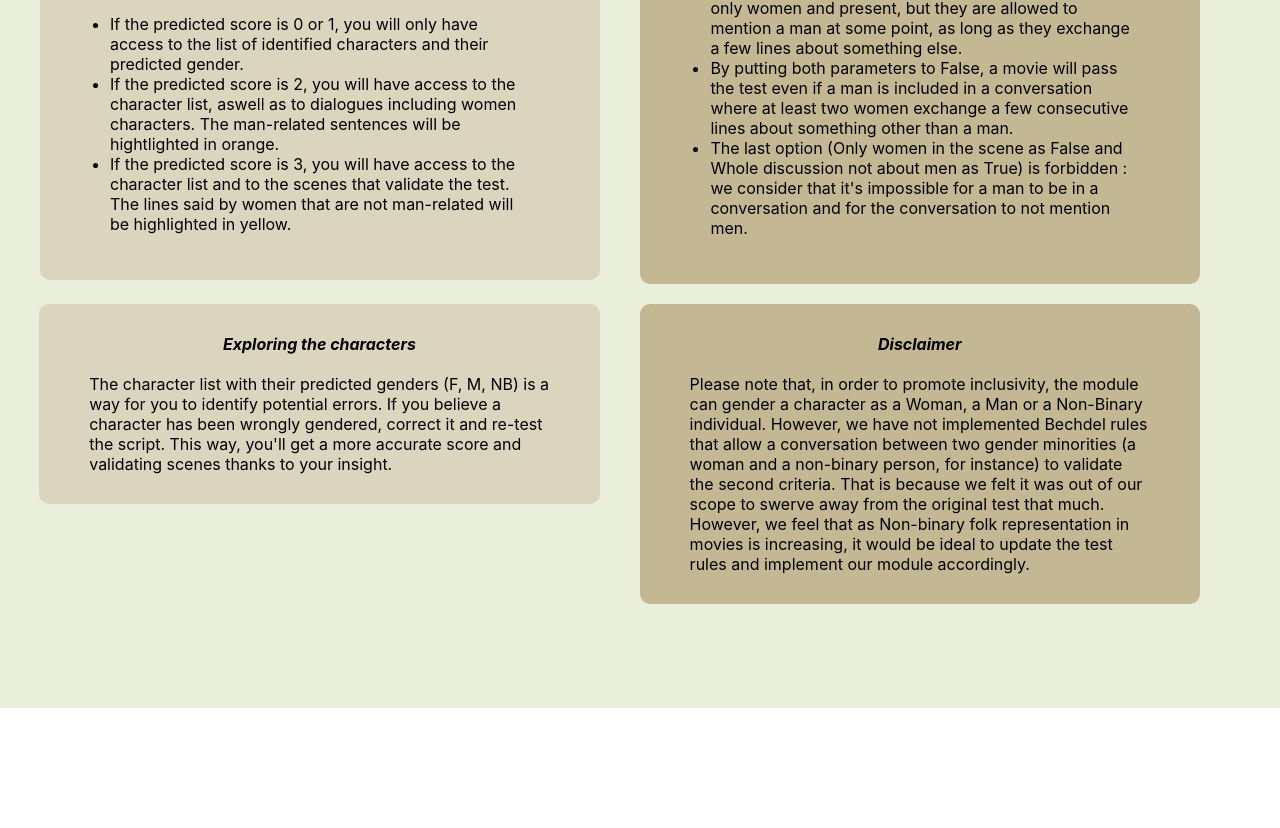
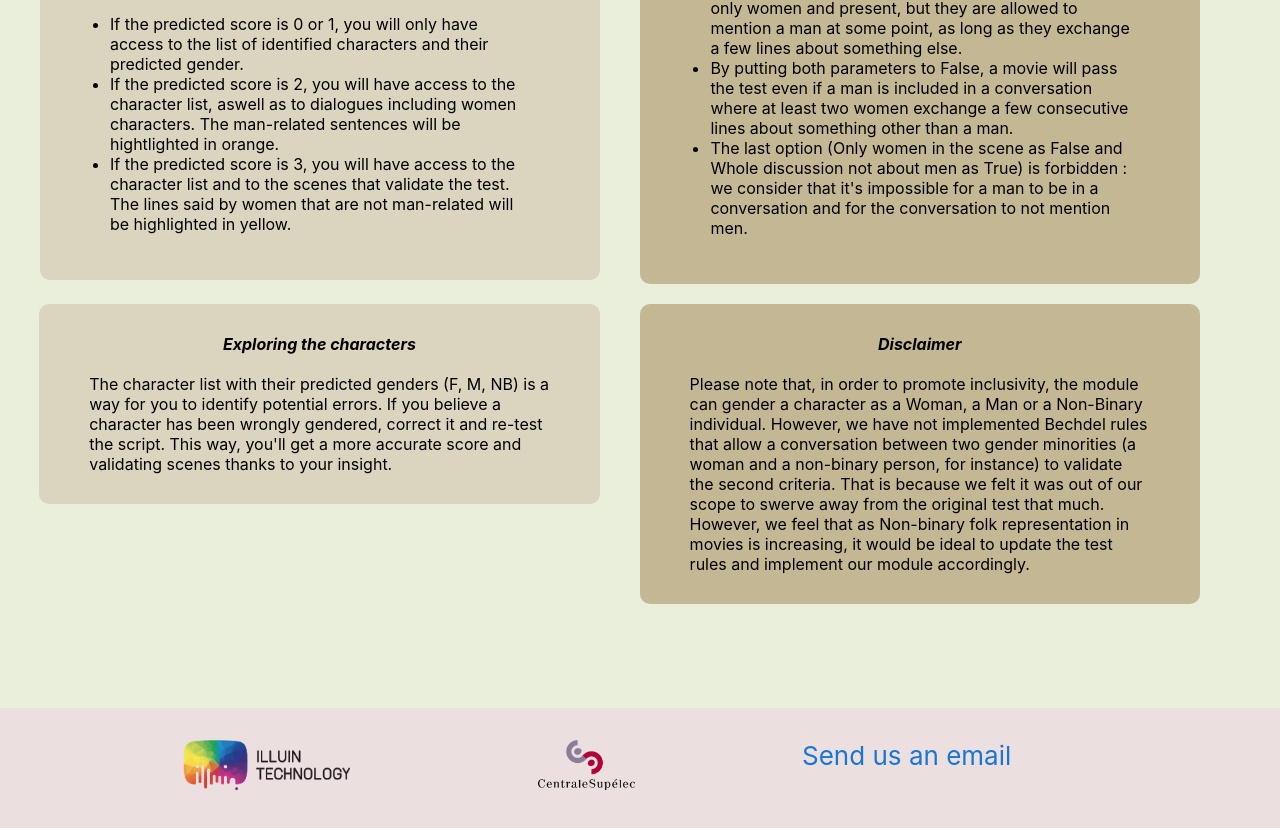
Before and after one commit to bechdelscript/bechdelscript, a React (Create React App) app in the folder front_end/: page / in a window 1280 px wide. Shown: the part 1175-2003 px from the top of the page. Before the commit the page ends 1883 px from the top, so only its background shows below. Built offline with nearby package versions, Linux system fonts and the light colour scheme.

Commit message:
added footer

```diff
--- a/front_end/src/App.css
+++ b/front_end/src/App.css
@@ -32,8 +32,6 @@
   --light-pink-2: #8e5254;
   --light-pink-3: #be9496;
   --light-pink-4: #d9c0c1;
-
-
 }
 
 .App {
@@ -55,6 +53,17 @@
 .App-header {
   background-color: var(--dark-green);
   min-height: 10vh;
+  display: flex;
+  flex-direction: column;
+  align-items: center;
+  justify-content: center;
+  font-size: calc(10px + 2vmin);
+  color: black;
+}
+
+.App-footer {
+  background-color: var(--light-pink);
+  min-height: 15vh;
   display: flex;
   flex-direction: column;
   align-items: center;
--- a/front_end/src/App.js
+++ b/front_end/src/App.js
@@ -6,6 +6,7 @@ import Parameters from './components/parameters';
 import Results from "./components/results";
 import Explanation from './components/explanations';
 import InformationBox from './components/information_box';
+import Footer from './components/footer';
 
 import { Typography, Grid } from '@mui/material';
 
@@ -231,6 +232,9 @@ class App extends React.Component {
                         />
                     </Grid>
                 </Grid>
+                <footer className="App-footer">
+                    <Footer />
+                </footer>
             </div>
         );
     }
--- /dev/null
+++ b/front_end/src/components/footer.js
@@ -0,0 +1,24 @@
+import React from 'react';
+import { Grid } from '@mui/material';
+import { Link } from '@mui/material';
+import logo_centralesupelec from './images/logo-centralesupelec.png';
+import logo_illuin from './images/logo-illuin-technology.png';
+
+
+export default function Footer(props) {
+    return (
+        <Grid container>
+            <Grid item xs={1}></Grid>
+            <Grid item xs={3}>
+                <img src={logo_illuin} height={50}></img>
+            </Grid>
+            <Grid item xs={3}>
+                <img src={logo_centralesupelec} height={50}></img>
+            </Grid>
+            <Grid item xs={3}>
+                <Link href="mailto:bechdelscript@gmail.com" underline="hover"> Send us an email</Link>
+            </Grid>
+            <Grid item xs={1}></Grid>
+        </Grid >
+    );
+}
--- a/front_end/src/components/information_box.js
+++ b/front_end/src/components/information_box.js
@@ -93,18 +93,6 @@ export default function InformationBox(props) {
                         </div>
                     </div>
                 </Grid>
-
-
-                <div>
-
-                </div><br />
-                <div>
-
-                </div>
-                <div>
-
-
-                </div>
             </Grid>
         </>
     );
```
Also changed, not shown: front_end/src/components/images/logo-centralesupelec.png (added), front_end/src/components/images/logo-illuin-technology.png (added).
